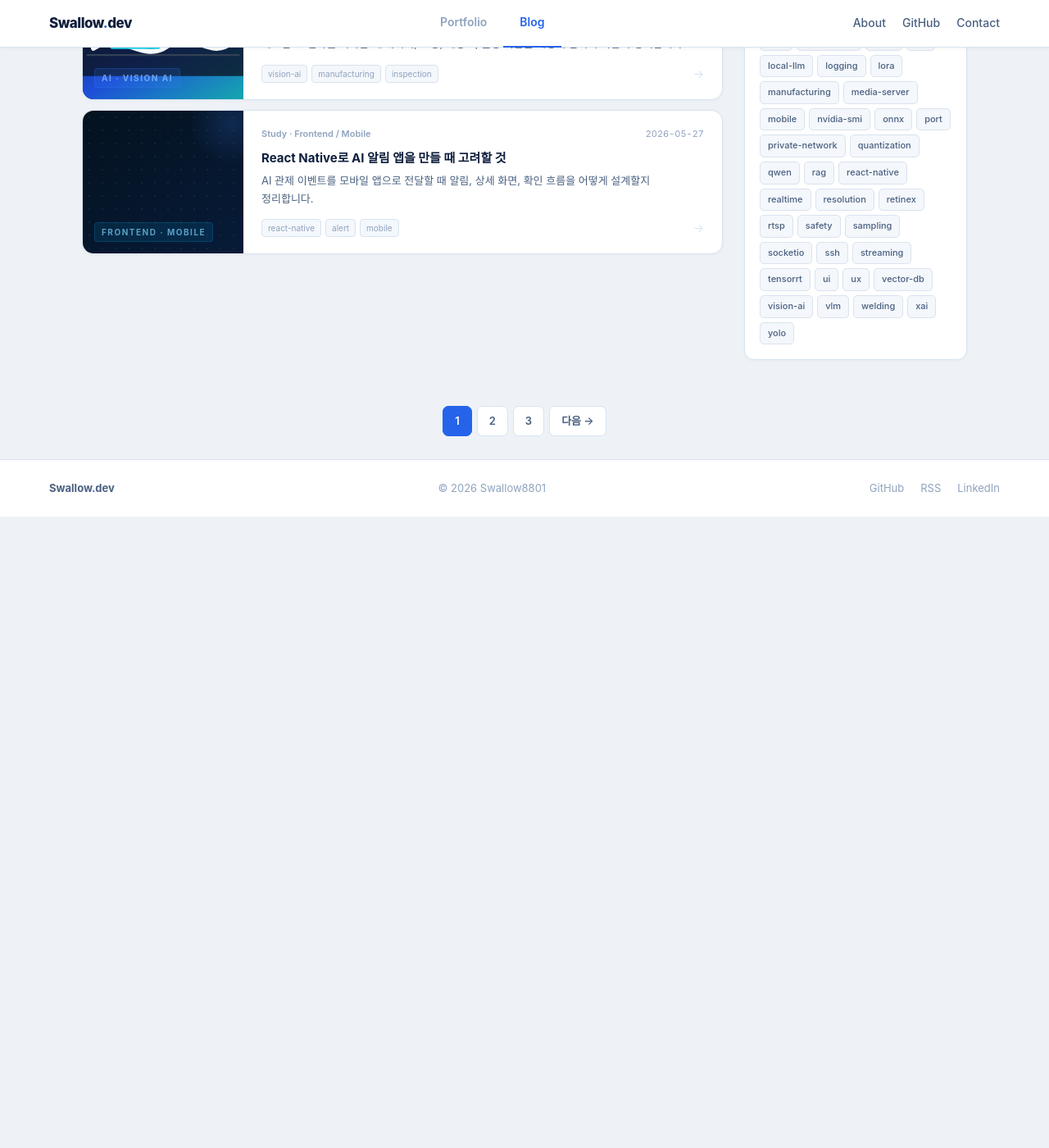
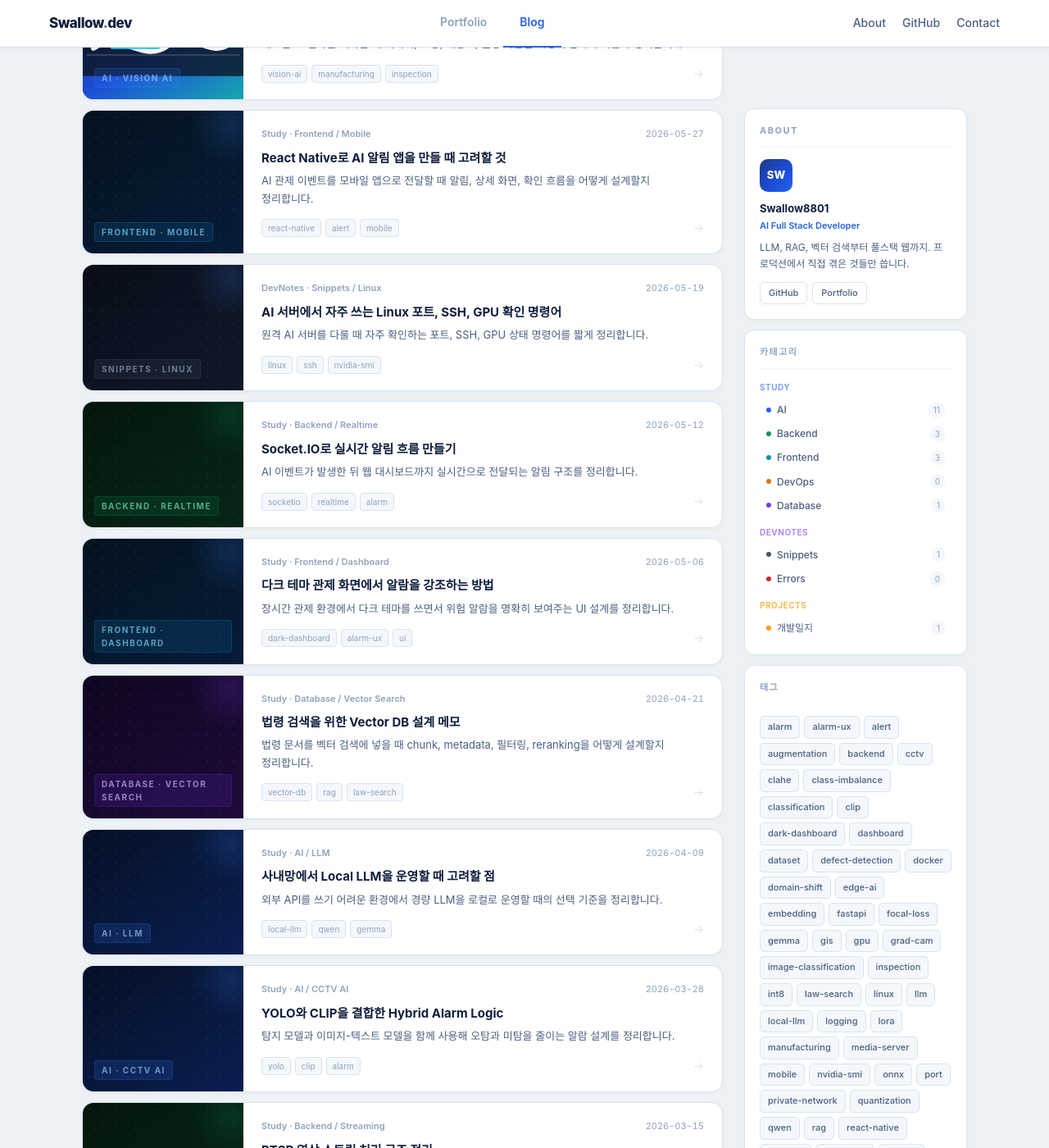
Before and after one commit to swallow8801/Swallow8801.github.io, a Jekyll site: the page built from blog/index.html, in a window 1280 px wide and 1400 px high, scrolled down 1296 px. Shown: the whole window at 82% size. Built offline with Jekyll 4.4.1, drawn with Linux system fonts in a browser that asks for light colours; some web fonts are replaced; the list of posts is cut into pages by our own code; before the commit the page ends 1926 px from its top, so only the background shows below that; some of the changed text lies outside the part shown.

Commit message:
fix: 블로그 카테고리 필터 전체 포스트 적용

```diff
--- a/_config.yml
+++ b/_config.yml
@@ -18,15 +18,10 @@
   input: GFM
   syntax_highlighter: rouge
 
-# Paginate (blog/index.html 기준)
-paginate: 8
-paginate_path: "/blog/page:num/"
-
 # Plugins
 plugins:
   - jekyll-feed
   - jekyll-sitemap
-  - jekyll-paginate
   - jekyll-seo-tag
 
 # Feed
--- a/blog/index.html
+++ b/blog/index.html
@@ -41,7 +41,7 @@
 
     <!-- 포스트 목록 -->
     <div class="posts-list" id="postsList">
-      {% for post in paginator.posts %}
+      {% for post in site.posts %}
 
         {% case post.category %}
           {% when "AI" %}       {% assign thumb_class = "ai"  %}
@@ -176,20 +176,6 @@
   </aside>
 </div>
 
-<!-- 페이지네이션 -->
-{% if paginator.total_pages > 1 %}
-<div class="pagination">
-  {% if paginator.previous_page %}<a href="{{ paginator.previous_page_path | relative_url }}">← 이전</a>{% endif %}
-  {% for i in (1..paginator.total_pages) %}
-    {% if i == paginator.page %}<span class="current">{{ i }}</span>
-    {% elsif i == 1 %}<a href="{{ '/blog/' | relative_url }}">{{ i }}</a>
-    {% else %}<a href="{{ site.paginate_path | relative_url | replace: ':num', i }}">{{ i }}</a>
-    {% endif %}
-  {% endfor %}
-  {% if paginator.next_page %}<a href="{{ paginator.next_page_path | relative_url }}">다음 →</a>{% endif %}
-</div>
-{% endif %}
-
 <script>
 (function () {
   var cards      = document.querySelectorAll('.post-card');
```
Also changed, not shown: CLAUDE.md (+1 -1 lines).
